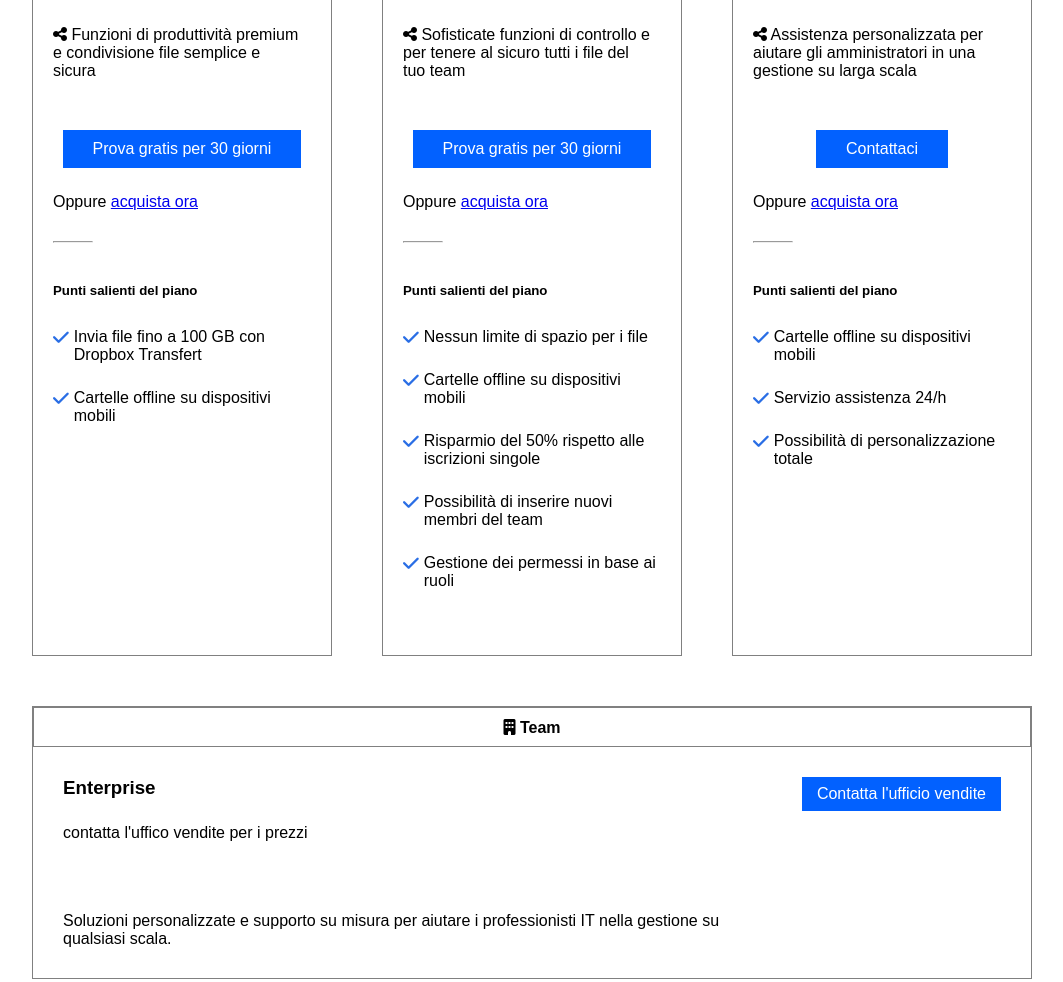
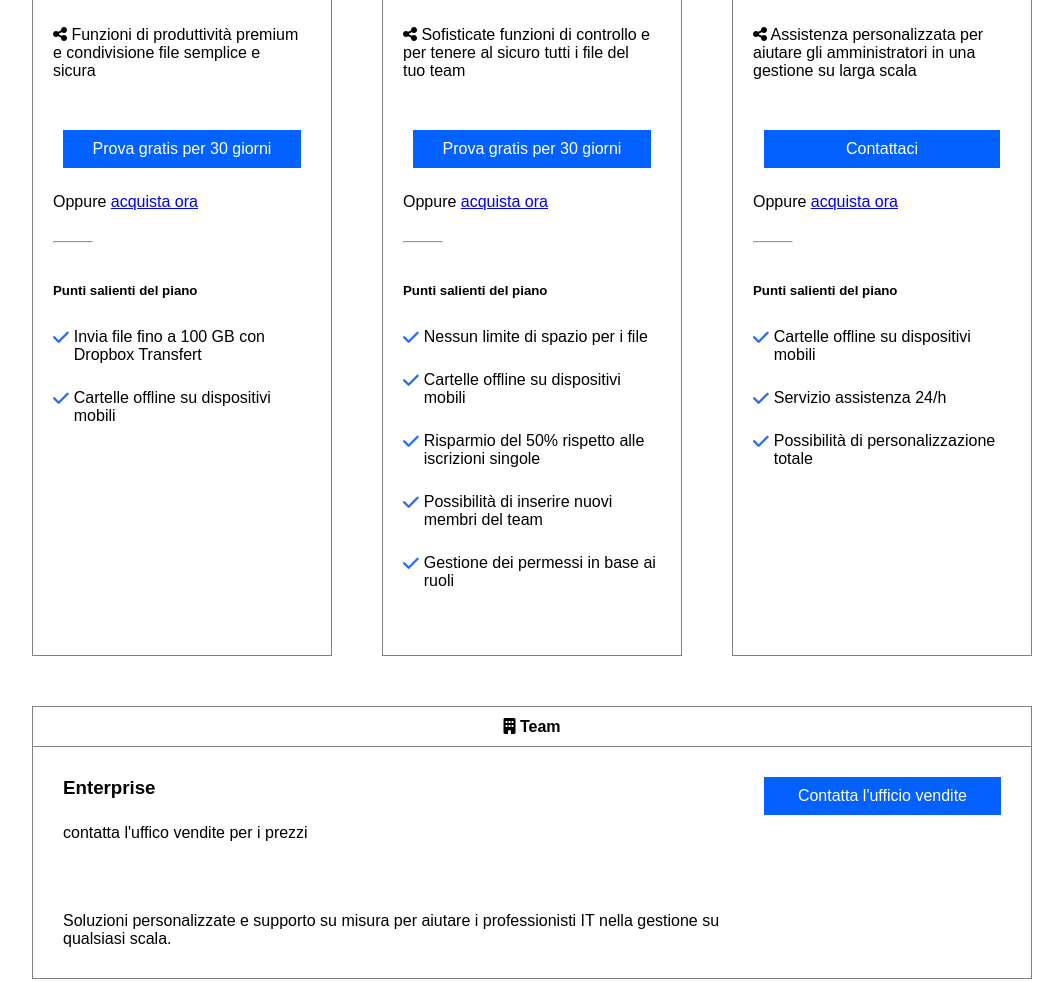
Before and after one commit to Vahidone/htmlcss-dropbox, a plain HTML site: page index.html in a window 1280 px wide. Shown: the part 1520-2502 px from the top of the page, without its empty margins (108-1171 px from the left). Drawn offline with Linux system fonts and the light colour scheme.

Commit message:
[chore] change the length of button

```diff
--- a/css/style.css
+++ b/css/style.css
@@ -283,6 +283,12 @@
   padding: 10px 30px;
 }
 
+#special-buttom {
+  margin-top: 50px;
+  margin-bottom: 25px;
+  padding: 10px 82px;
+}
+
 .col-body hr {
   width: 40px;
   margin-top: 30px;
@@ -303,7 +309,7 @@
   height: 40px;
   text-align: center;
   line-height: 40px;
-  border: 1px solid grey;
+  border-bottom: 1px solid grey;
 
 }
 
@@ -320,6 +326,7 @@
 
 .col-horizontal-body button {
   float: right;
+  padding: 10px 34px;
 }
 
 .col-horizontal-body p:nth-child(3) {
@@ -487,6 +494,7 @@
   margin-top: 0px;
   background-color: white;
   color: black;
+  padding: 13px 55px;
 }
 
 .prova .container-small h1 {
--- a/index.html
+++ b/index.html
@@ -3,8 +3,10 @@
 <head>
   <link rel='stylesheet'href='https://cdnjs.cloudflare.com/ajax/libs/font-awesome/6.4.0/css/all.min.css' integrity='sha512-iecdLmaskl7CVkqkXNQ/ZH/XLlvWZOJyj7Yy7tcenmpD1ypASozpmT/E0iPtmFIB46ZmdtAc9eNBvH0H/ZpiBw==' crossorigin='anonymous'/>
   <link rel="stylesheet" href="css/style.css">
+  <link rel="icon" href="img/favicon.ico">
   <meta charset="UTF-8">
   <meta name="viewport" content="width=device-width, initial-scale=1.0">
+
   <title>Dropbox</title>
 </head>
 <body>
@@ -162,7 +164,7 @@
             aiutare gli amministratori in una <br>
             gestione su larga scala</p>
 
-            <button>Contattaci</button>
+            <button id="special-buttom">Contattaci</button>
 
             <span>Oppure <a href="#">acquista ora</a></span>
 
```
